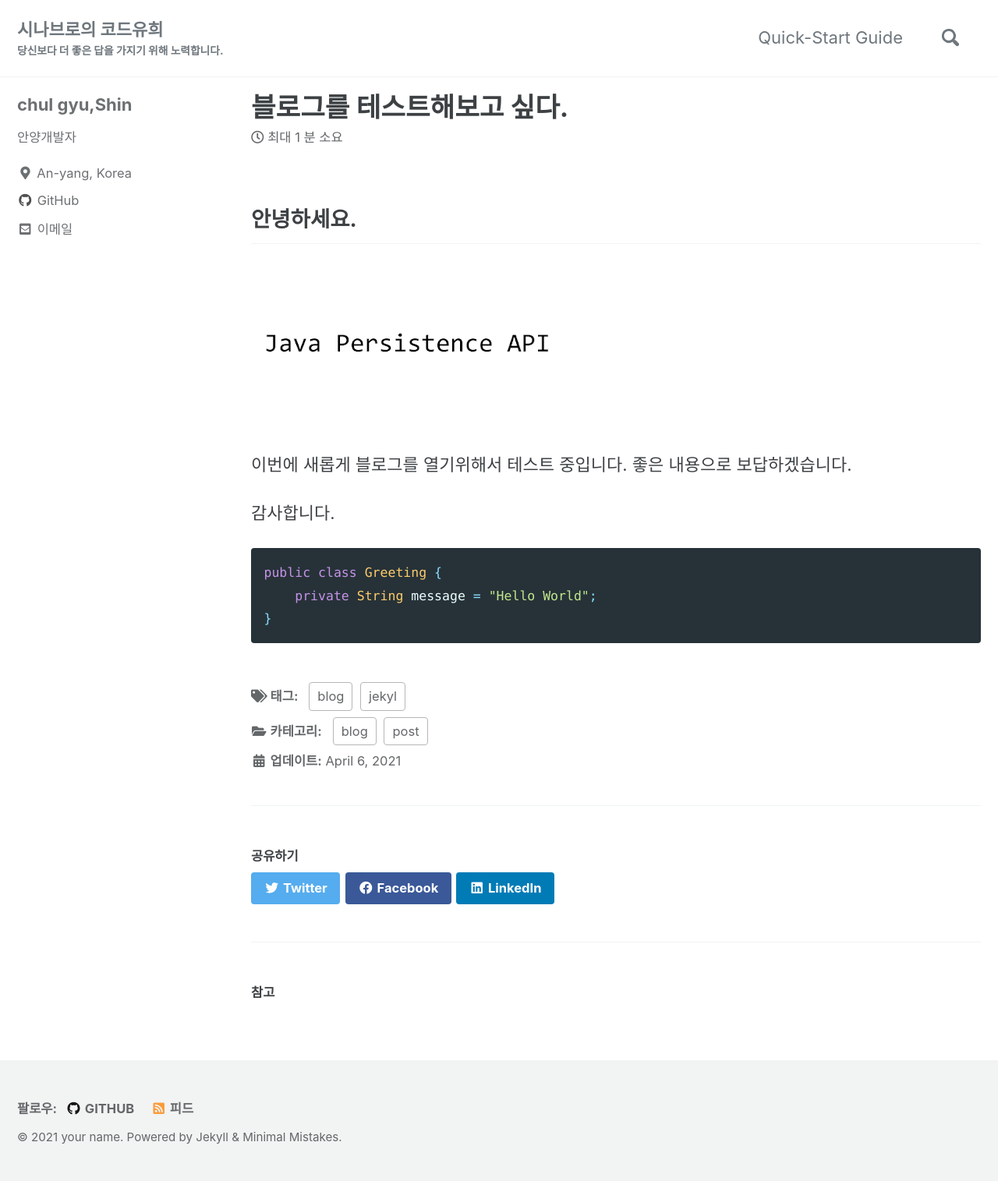
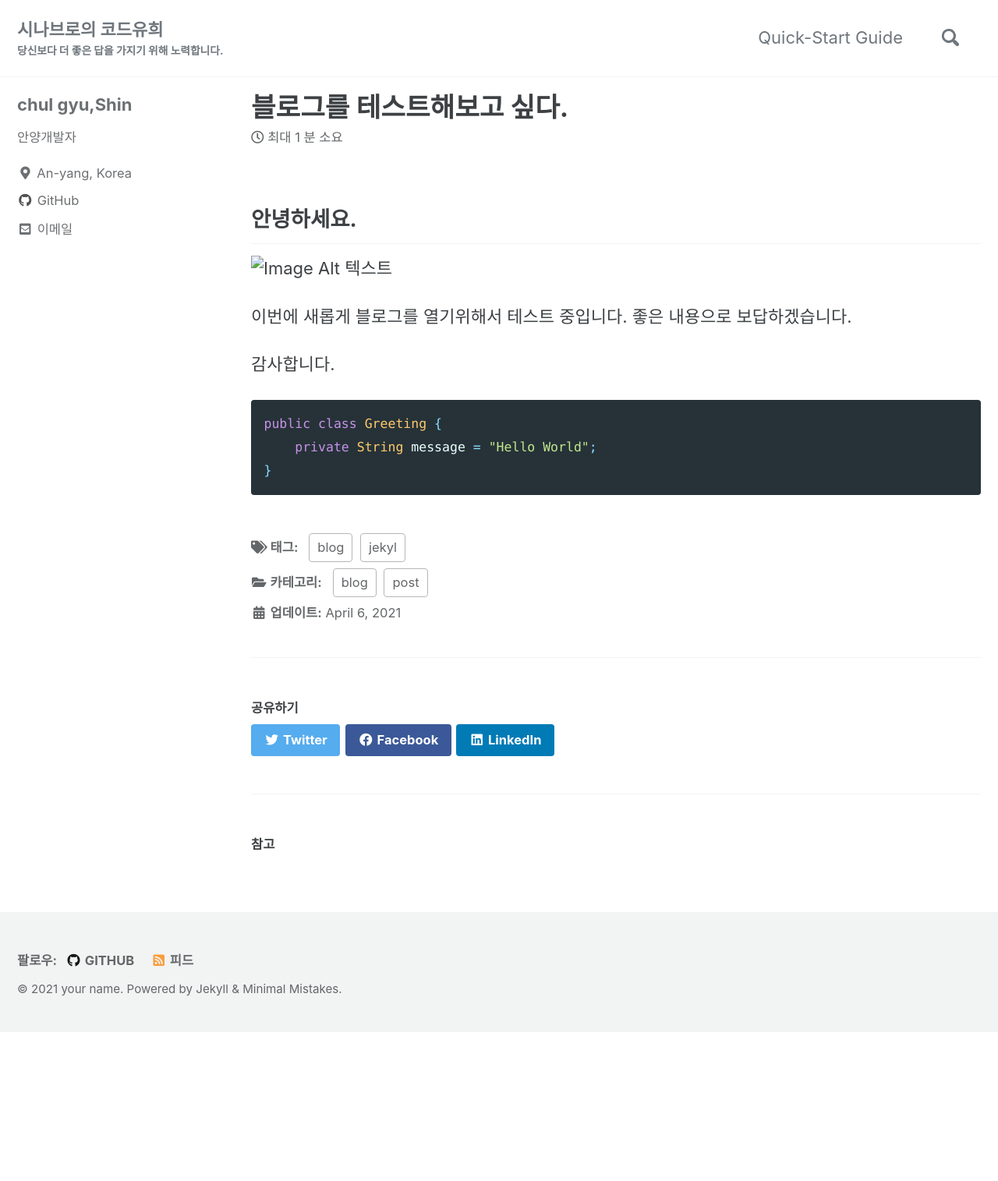
Before and after one commit to chulgs15/trifles, a Jekyll site: the page built from _posts/2021-04-04-first-post.md, in a window 1280 px wide. Shown: the whole page at 78% size. Built offline with Jekyll 4.4.1, drawn with Linux system fonts in a browser that asks for light colours; cached includes are drawn as plain includes; after the commit the page ends 1324 px from its top, so only the background shows below that.

Commit message:
블로그 재구축

```diff
--- a/_posts/2021-04-04-first-post.md
+++ b/_posts/2021-04-04-first-post.md
@@ -16,7 +16,7 @@
 
 ## 안녕하세요.
 
-![Image Alt 텍스트]({{"/assets/images/test.png"}})
+![Image Alt 텍스트]({{"/trifiles/assets/images/test.png"}})
 
 이번에 새롭게 블로그를 열기위해서 테스트 중입니다.
 좋은 내용으로 보답하겠습니다.
```
